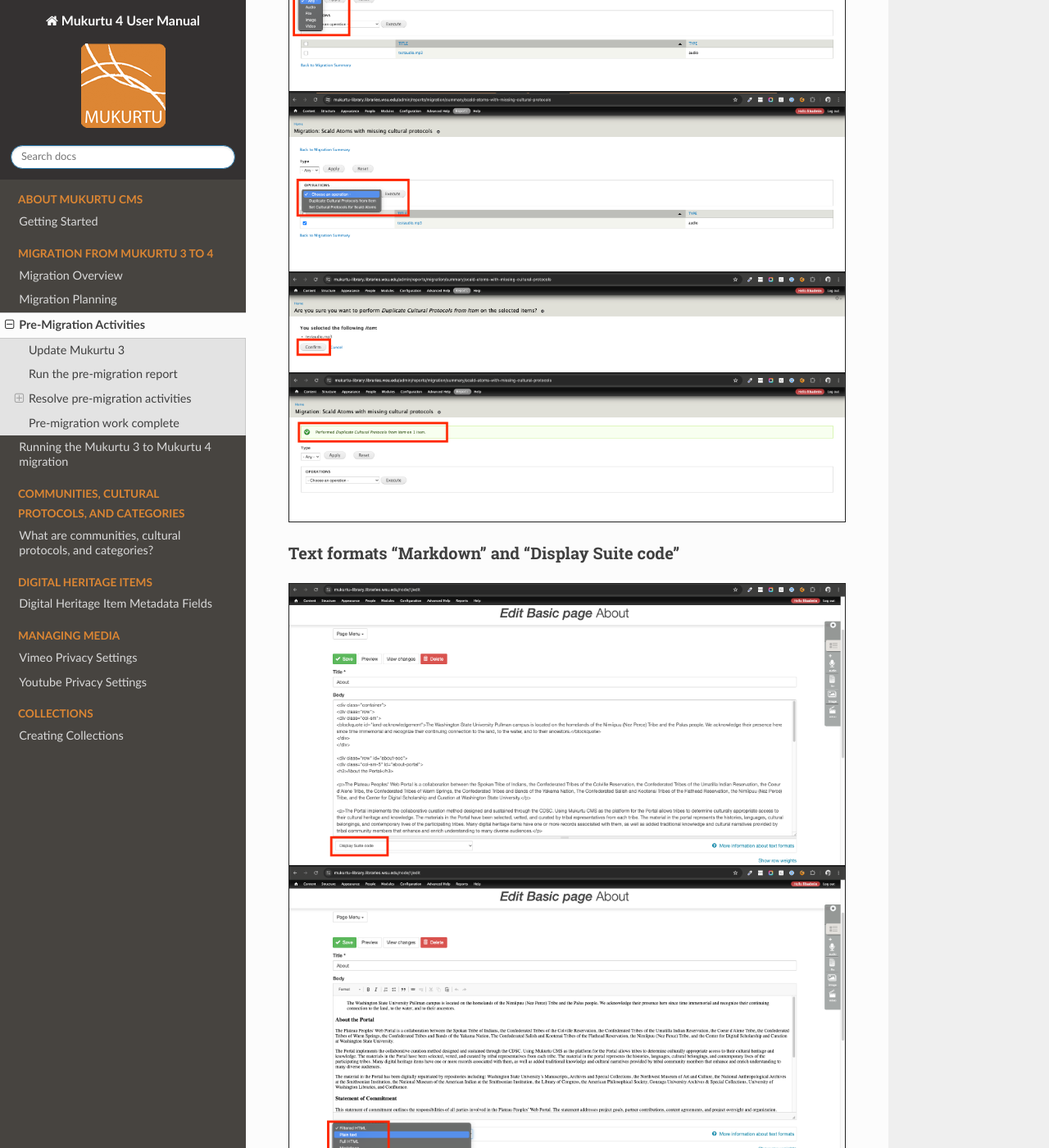
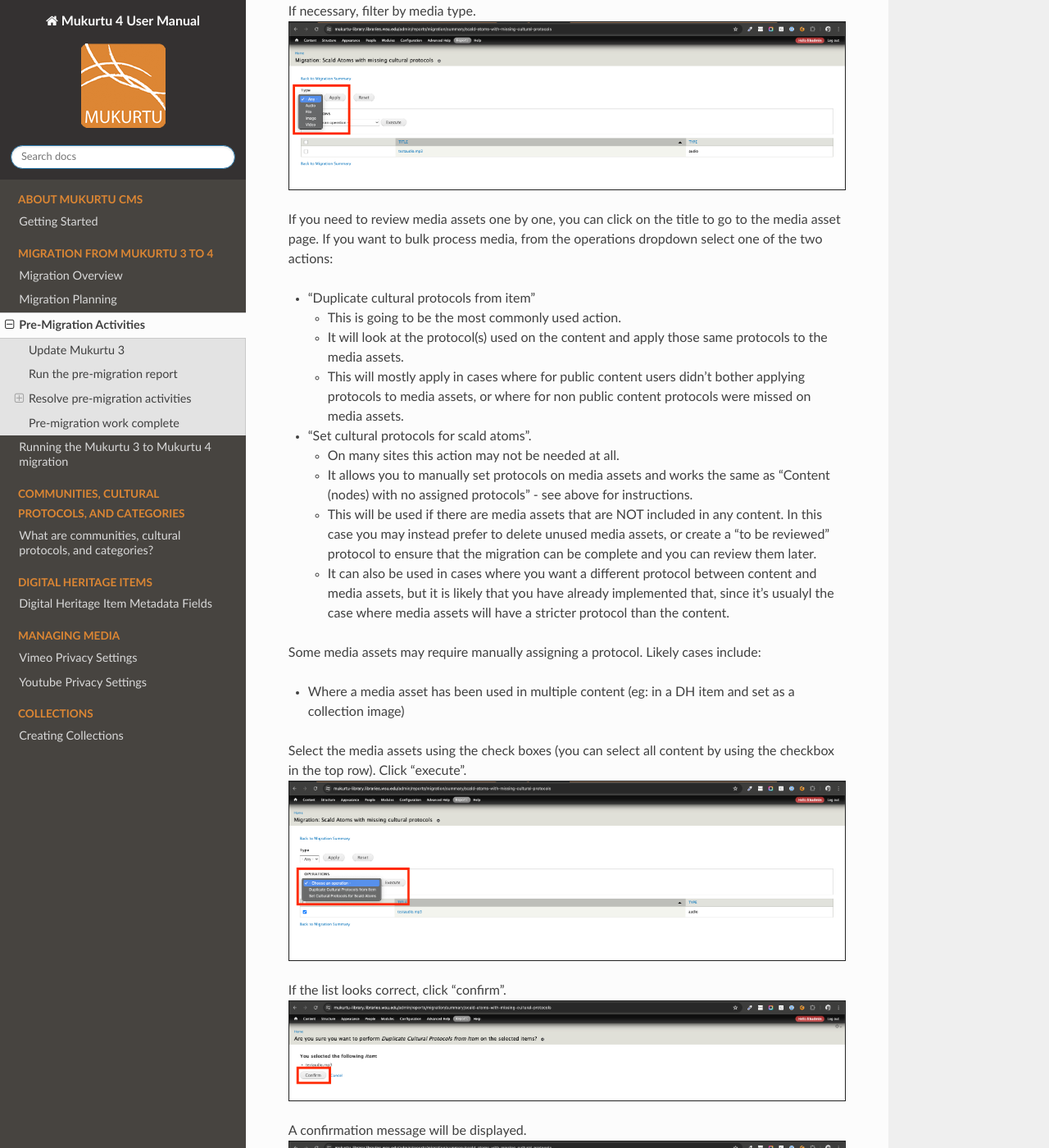
Before and after one commit to MukurtuCMS/mukurtudocs, a Sphinx documentation site: the page built from docs/source/migration/Pre-Migration.md, in a window 1280 px wide and 1400 px high, scrolled down 5179 px. Shown: the whole window at 82% size. Built offline with Sphinx 7.4.7 and the Read the Docs theme 2.0.0, drawn with Linux system fonts in a browser that asks for light colours; some of the changed text lies outside the part shown.

Commit message:
Update Pre-Migration.md

```diff
--- a/docs/source/migration/Pre-Migration.md
+++ b/docs/source/migration/Pre-Migration.md
@@ -91,10 +91,36 @@
    - In Mukurtu 3 protocols were optional, but recommended.
    - You will most likely be able to use the bulk processing tool to add protocols to all media assets without one, but some may require manual editing.
 
+The Scald Atoms with missing cultural protocols report will allow you to filter, select, and apply bulk actions to update affected media assets.
+If you have media assets that already had a protocol assigned during their creation, they will not be listed here.
 ![pre-migration-media-01](../embeds/pre-migration-media-01.png)
+
+If necessary, filter by media type.
 ![pre-migration-media-02](../embeds/pre-migration-media-02.png)
+
+If you need to review media assets one by one, you can click on the title to go to the media asset page.
+If you want to bulk process media, from the operations dropdown select one of the two actions:
+- "Duplicate cultural protocols from item"
+  - This is going to be the most commonly used action.
+  - It will look at the protocol(s) used on the content and apply those same protocols to the media assets.
+  - This will mostly apply in cases where for public content users didn't bother applying protocols to media assets, or where for non public content protocols were missed on media assets.
+- "Set cultural protocols for scald atoms".
+  - On many sites this action may not be needed at all.
+  - It allows you to manually set protocols on media assets and works the same as "Content (nodes) with no assigned protocols" - see above for instructions.
+  - This will be used if there are media assets that are NOT included in any content. In this case you may instead prefer to delete unused media assets, or create a "to be reviewed" protocol to ensure that the migration can be complete and you can review them later.
+  - It can also be used in cases where you want a different protocol between content and media assets, but it is likely that you have already implemented that, since it's usualyl the case where media assets will have a stricter protocol than the content.
+
+Some media assets may require manually assigning a protocol. Likely cases include:
+- Where a media asset has been used in multiple content (eg: in a DH item and set as a collection image)
+
+Select the media assets using the check boxes (you can select all content by using the checkbox in the top row).
+Click "execute".
 ![pre-migration-media-03](../embeds/pre-migration-media-03.png)
+
+If the list looks correct, click "confirm".
 ![pre-migration-media-04](../embeds/pre-migration-media-04.png)
+
+A confirmation message will be displayed.
 ![pre-migration-media-05](../embeds/pre-migration-media-05.png)
 
 
```
